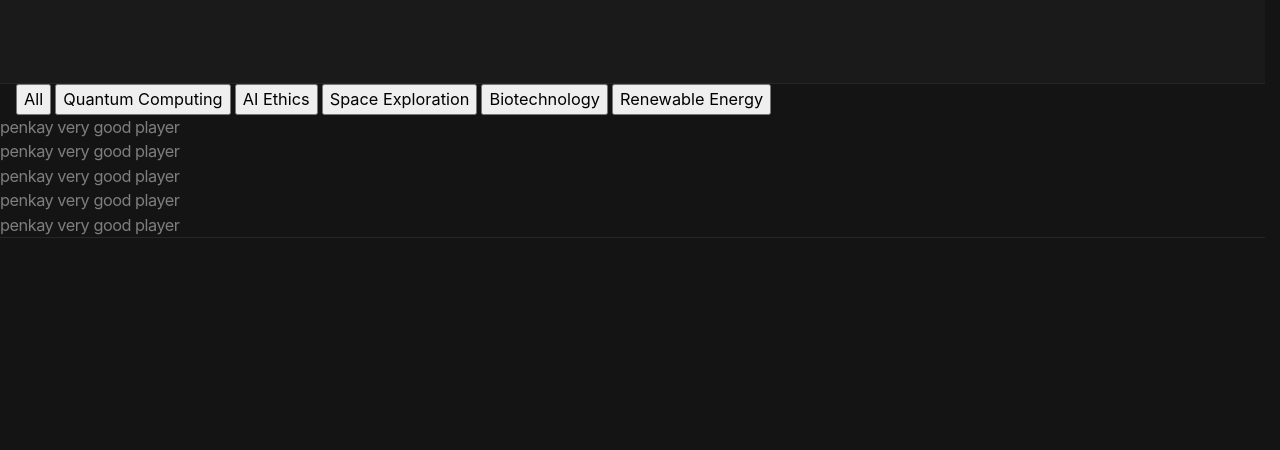
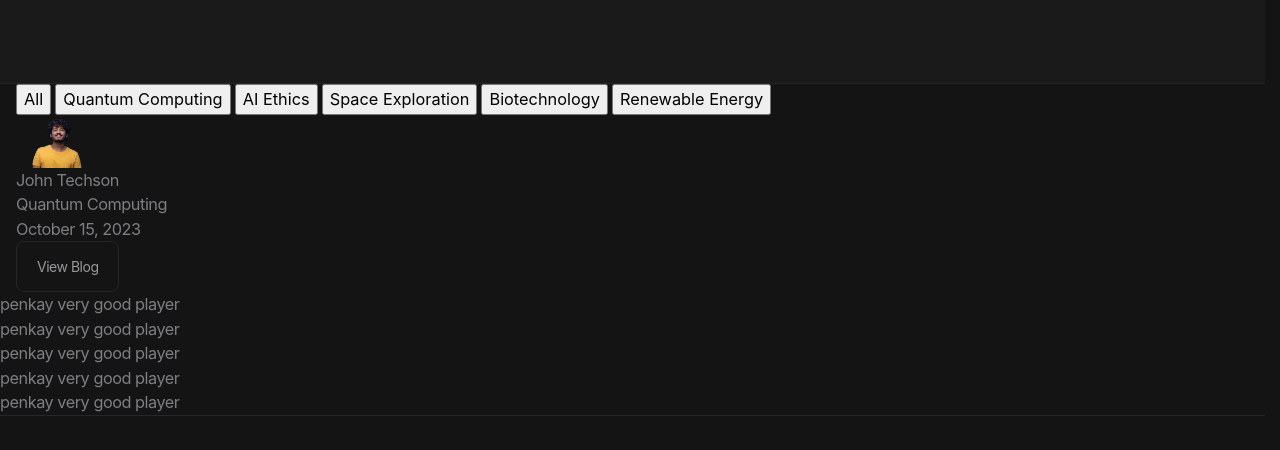
Before and after one commit to penkayone/Future-Tech, a website with bundled scripts: page index.html in a window 1280 px wide. Shown: the part 244-694 px from the top of the page. Built offline with nearby package versions, Linux system fonts and the light colour scheme; files whose address does not match are found by name.

Commit message:
Worked on the blog section, added a few blocks.

```diff
--- a/index.html
+++ b/index.html
@@ -388,7 +388,28 @@
                     data-js-tabs-content
                 >
                     <ul class="list">
-                        <li class="list__item"></li>
+                        <li class="list__item">
+                            <article class="blog-card container">
+                                <div class="blog-card__author person-card">
+                                    <img
+                                        class="person-card__image"
+                                        src="./images/blog/1.png"
+                                        alt=""
+                                        width="80" height="80" loading="lazy"
+                                    />
+                                    <div class="person-card__body">
+                                        <p class="person-card__name">John Techson</p>
+                                        <p class="person-card__department">Quantum Computing</p>
+                                    </div>
+                                </div>
+                                <div class="blog-card__body">
+                                    <time class="blog-card__date" datetime="2023-10-15">October 15, 2023</time>
+                                </div>
+                                <a class="blog-card__link button" href="/">
+                                    <span class="icon icon--yellow-arrow">View Blog</span>
+                                </a>
+                            </article>
+                        </li>
                     </ul>
                 </div>
                 <div
```
Also changed, not shown: images/blog/1.png (added), images/blog/2.png (added), images/blog/3.png (added).
